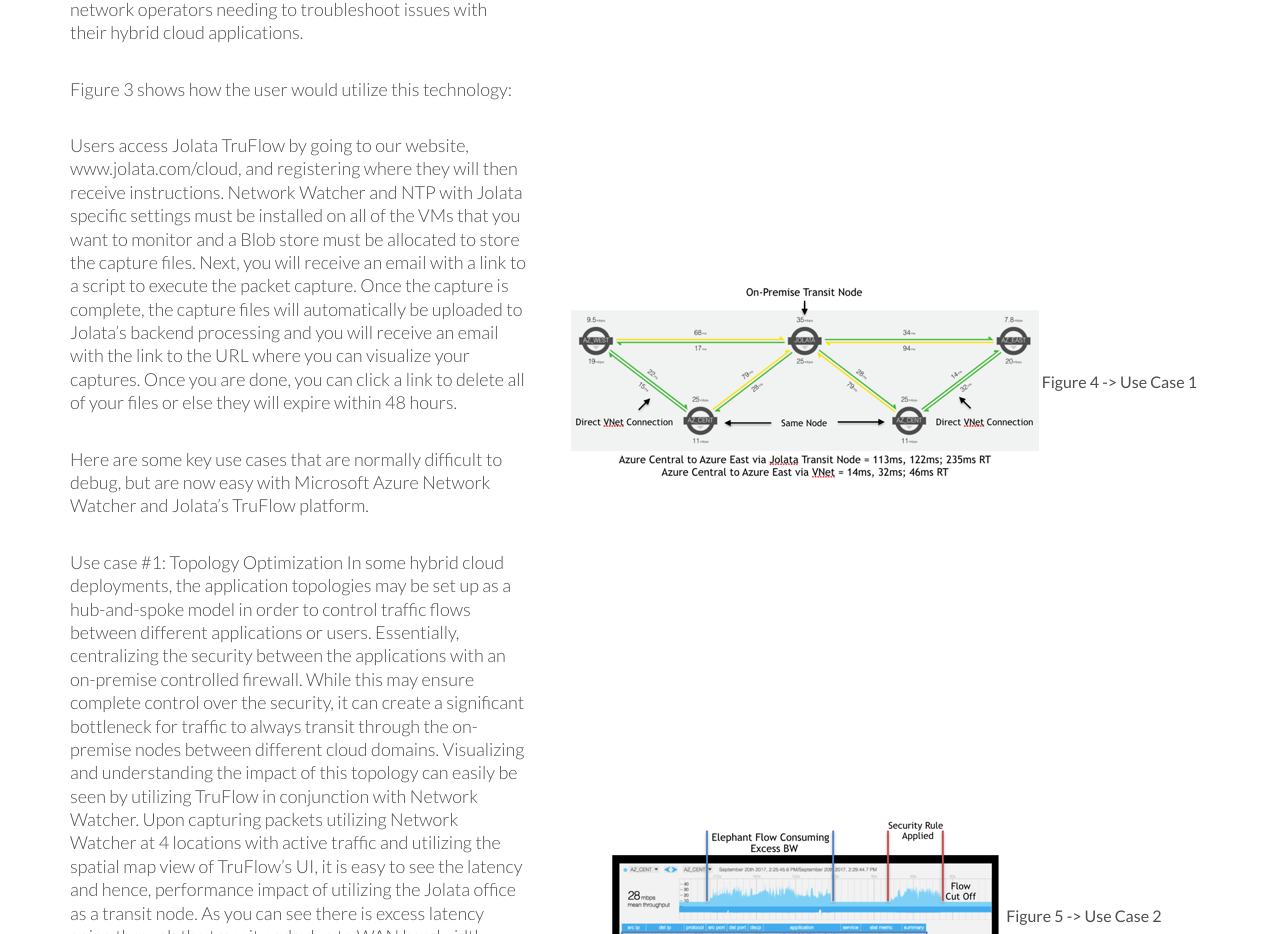
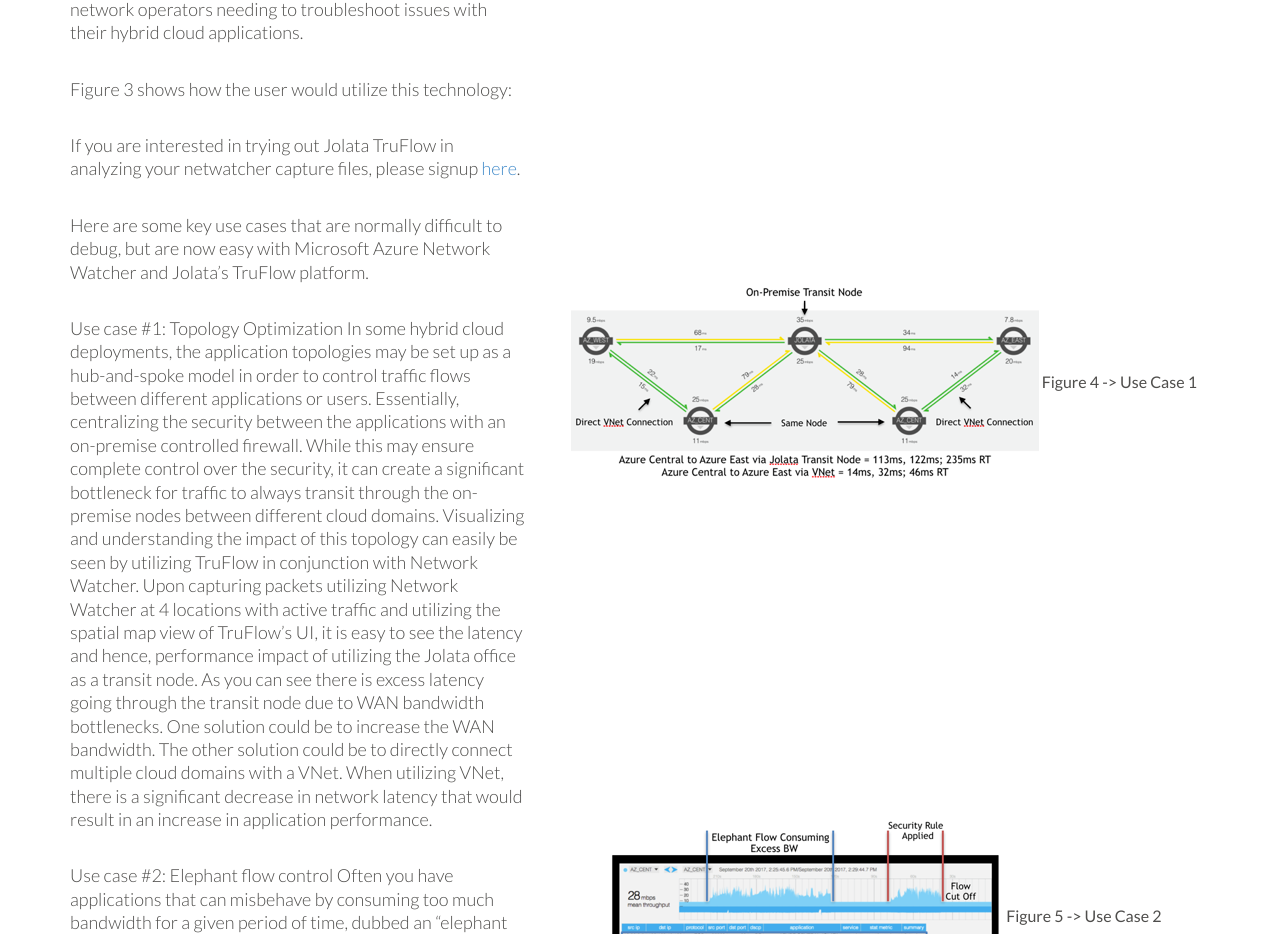
Before and after one commit to LuminousCyber/jolata.com-website, a plain HTML site: page cloud/index.html in a window 1280 px wide. Shown: the part 3130-4064 px from the top of the page. Drawn offline with nearby package versions, Linux system fonts and the light colour scheme.

Commit message:
Update index.html

```diff
--- a/cloud/index.html
+++ b/cloud/index.html
@@ -88,8 +88,7 @@ For the public cloud, Microsoft Azure offers Network Watcher. Azure Network Watc
 Figure 3 shows how the user would utilize this technology:
 </p>
 <p>
-
-Users access Jolata TruFlow by going to our website, www.jolata.com/cloud, and registering where they will then receive instructions. Network Watcher and NTP with Jolata specific settings must be installed on all of the VMs that you want to monitor and a Blob store must be allocated to store the capture files. Next, you will receive an email with a link to a script to execute the packet capture. Once the capture is complete, the capture files will automatically be uploaded to Jolata’s backend processing and you will receive an email with the link to the URL where you can visualize your captures. Once you are done, you can click a link to delete all of your files or else they will expire within 48 hours.
+If you are interested in trying out Jolata TruFlow in analyzing your netwatcher capture files, please signup <a href="http://signup.jolata.info">here</a>.
 </p>
 <p>
 Here are some key use cases that are normally difficult to debug, but are now easy with Microsoft Azure Network Watcher and Jolata’s TruFlow platform.
```
